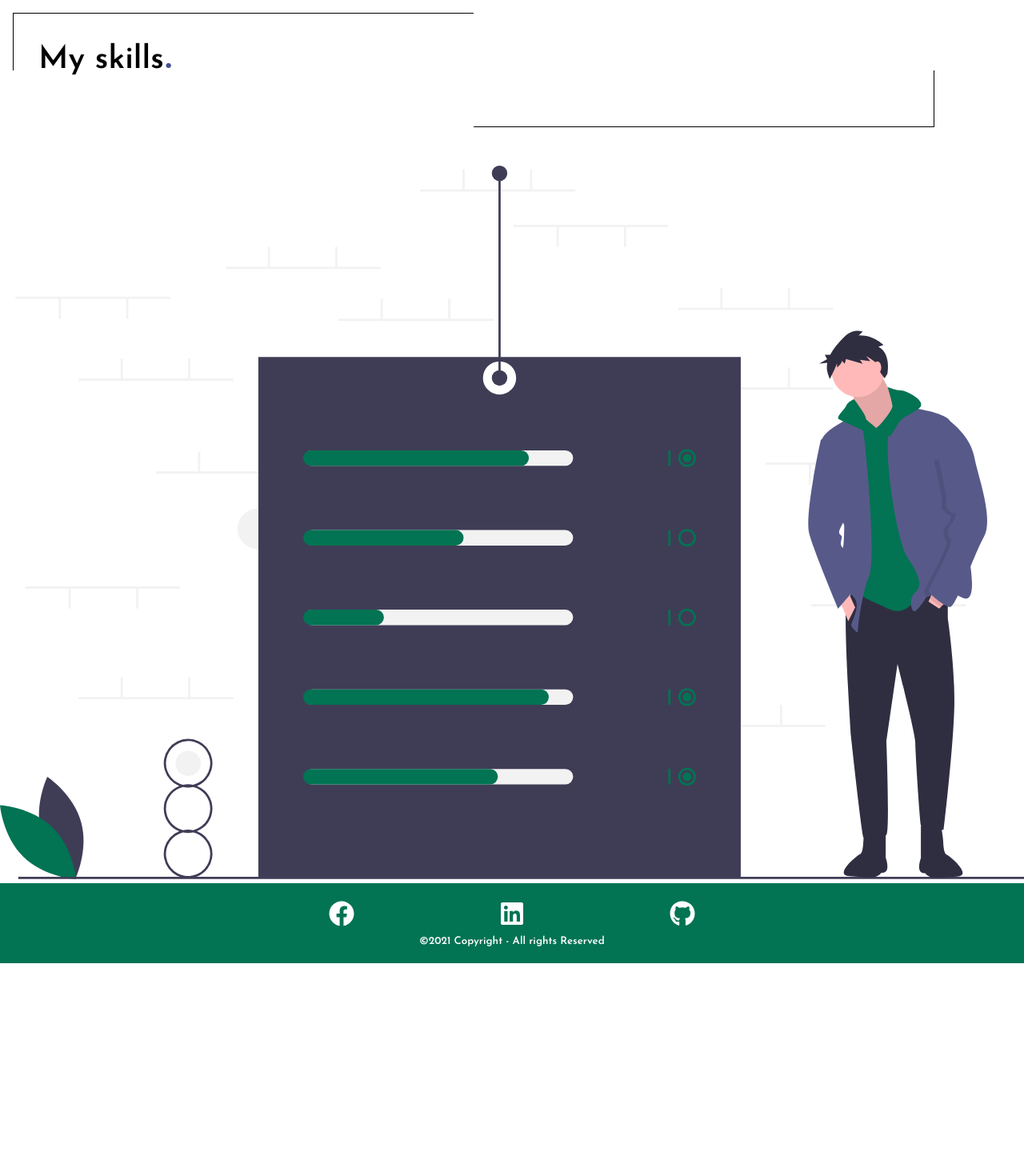
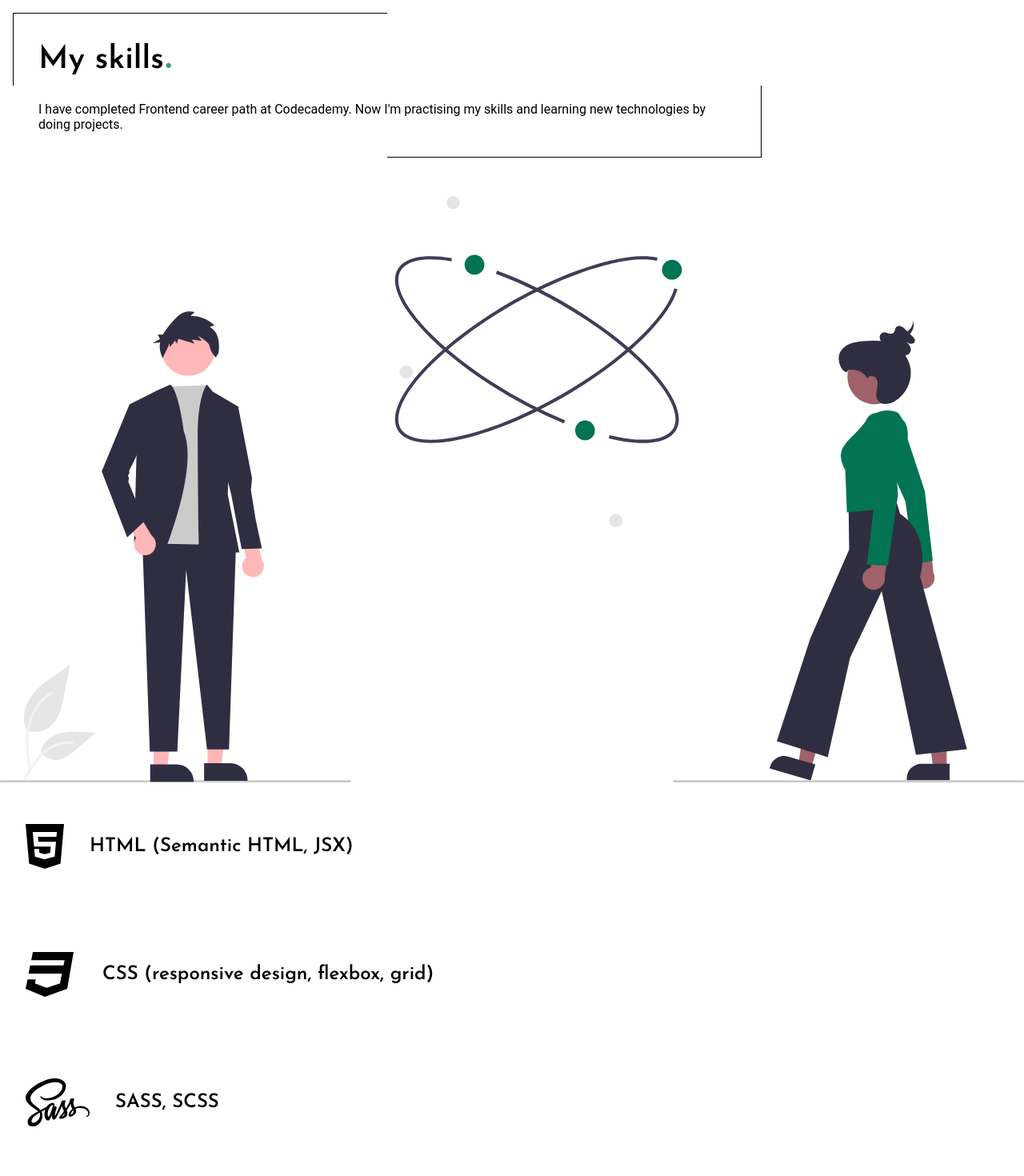
Before and after one commit to maciekw129/Portfolio-website_OLD, a React (Create React App) app: page /my-skills in a window 1280 px wide. Shown: the part 160-1630 px from the top of the page at 80% size. Before the commit the page ends 1364 px from the top, so only its background shows below. Built offline with nearby package versions, Linux system fonts and the light colour scheme.

Commit message:
updated skills page, fixed hero animations

```diff
--- a/src/Components/Hero/Hero.tsx
+++ b/src/Components/Hero/Hero.tsx
@@ -9,16 +9,15 @@ interface Props {
     title: string,
     text: string,
     character: string,
-    heroPhoto: any,
 };
 
-const Hero: React.FC<Props> = ({title, text, heroPhoto, character} : Props) => {
+const Hero: React.FC<Props> = ({title, text, character} : Props) => {
 
     const [colorRadius, setColorRadius] = useState(163);
 
     useEffect(() => {
         const timeout = setTimeout(() => {
-            setColorRadius(colorRadius + 90);
+            colorRadius >= 360 ? setColorRadius(colorRadius - 360) : setColorRadius(colorRadius + 90);
         }, 1000)
         return () => {
             clearTimeout(timeout)
@@ -31,7 +30,6 @@ const Hero: React.FC<Props> = ({title, text, heroPhoto, character} : Props) => {
                 <Title colorRadius={colorRadius}>{title}<span>{character}</span></Title>
                 <p>{text}</p>
             </TextDecoration>
-            <img src={heroPhoto} alt="Me"/>
         </HeroContainer>
     )
 };
--- a/src/Components/Skill/styles.tsx
+++ b/src/Components/Skill/styles.tsx
@@ -3,6 +3,7 @@ import styled from 'styled-components/macro';
 export const SkillContainer = styled.div`
     display: flex;
     padding: 2rem;
+    margin: 1rem 0;
     align-items: center;
     justify-content: center;
 `;
--- a/src/Components/TextDecoration/TextDecoration.tsx
+++ b/src/Components/TextDecoration/TextDecoration.tsx
@@ -16,21 +16,18 @@ export const TextDecoration = styled.div`
         position: absolute;
         top: 0;
         left: 0;
-        width: 50%;
-        height: 50%;
-        animation: slideIn 3s ease-in-out 1s;
+        animation: slideIn 3s ease-in-out 1s forwards;
     }
 
     &::after {
         content: '';
+        animation: slideIn 3s ease-in-out 1s;
         border-bottom: 1px solid black;
         border-right: 1px solid black;
         position: absolute;
+        animation: slideIn 3s ease-in-out 1s forwards;
         bottom: 0;
         right: 0;
-        width: 50%;
-        height: 50%;
-        animation: slideIn 3s ease-in-out 1s;
     }
 
     @keyframes slideIn {
--- a/src/Pages/MainPage/MainPage.tsx
+++ b/src/Pages/MainPage/MainPage.tsx
@@ -28,9 +28,9 @@ const MainPage: React.FC = () => {
             <Hero
                 title={text.mainPageTitle}
                 text={text.mainPageText}
-                heroPhoto={mainPageHeroImage}
                 character="!"
             />
+            <img src={mainPageHeroImage} />
             <AboutMeContainer isNavVisible={isNavVisible}>
                 <Title>About Me<span>.</span></Title>
                 <Text>I'm 21 years old student of gastronomy and hospitality from Warsaw (Poland). Because of the gastronomy lockdown due to the covid-19 pandemic, I decided to change my carrier path and try myself in coding.</Text>
--- a/src/Pages/MainPage/styles.tsx
+++ b/src/Pages/MainPage/styles.tsx
@@ -4,6 +4,8 @@ export const MainPageContainer = styled.section<{ isNavVisible: boolean }>`
     max-height: ${({ isNavVisible }) => isNavVisible ? '0px' : '910px'};
     transition: ${({ isNavVisible }) => isNavVisible ? 'max-height 0.75s ease-in-out' : 'max-height 0.75s ease-in-out 0.9s'};
     overflow: hidden;
+    display: flex;
+    flex-direction: column;
 `;
 
 export const AboutMeContainer = styled.article<{ isNavVisible: boolean }>`
--- a/src/Pages/MySkillsPage/MySkillsPage.tsx
+++ b/src/Pages/MySkillsPage/MySkillsPage.tsx
@@ -9,7 +9,8 @@ import {
     faCss3,
     faJs,
     faReact,
-    faGit,
+    faGithub,
+    faSass,
 } from '@fortawesome/free-brands-svg-icons';
 import {
     MySkillsPageContainer,
@@ -33,14 +34,15 @@ const MySkillsPage: React.FC = () => {
             <Hero
                 title={text.mySkillsPageTitle}
                 text={text.mySkillsPageText}
-                heroPhoto={mySkillsHeroImage}
                 character="."
             />
-            <Skill icon={faHtml5} title="HTML" />
-            <Skill icon={faCss3} title="CSS" />
-            <Skill icon={faJs} title="JavaScript" />
-            <Skill icon={faReact} title="React" />
-            <Skill icon={faGit} title="Git" />
+            <img src={mySkillsHeroImage} />
+            <Skill icon={faHtml5} title="HTML (Semantic HTML, JSX)" />
+            <Skill icon={faCss3} title="CSS (responsive design, flexbox, grid)" />
+            <Skill icon={faSass} title="SASS, SCSS" />
+            <Skill icon={faJs} title="JavaScript (ES6, TypeScript)" />
+            <Skill icon={faReact} title="React (react hooks, react router, redux, styled components)" />
+            <Skill icon={faGithub} title="Git" />
         </MySkillsPageContainer>
     )
 }
--- a/src/Pages/MySkillsPage/styles.tsx
+++ b/src/Pages/MySkillsPage/styles.tsx
@@ -1,9 +1,12 @@
 import styled from 'styled-components/macro';
 
 export const MySkillsPageContainer = styled.section<{ isNavVisible: boolean }>`
-    max-height: ${({ isNavVisible }) => isNavVisible ? '0px' : '1200px'};
+    max-height: ${({ isNavVisible }) => isNavVisible ? '0px' : '1700px'};
     transition: ${({ isNavVisible }) => isNavVisible ? 'max-height 0.75s ease-in-out' : 'max-height 0.75s ease-in-out 0.9s'};
     overflow: hidden;
+    display: flex;
+    flex-direction: column;
+    align-items: flex-start;
 `;
 
 export const Title = styled.h1`
--- a/src/Utilities/languages.tsx
+++ b/src/Utilities/languages.tsx
@@ -13,6 +13,7 @@ export const mainPageLanguages = {
 export const mySkillsPageLanguages = {
     english: {
         mySkillsPageTitle: 'My skills',
+        mySkillsPageText: `I have completed Frontend career path at Codecademy. Now I'm practising my skills and learning new technologies by doing projects.`
     },
     polish: {
         mySkillsPageTitle: 'Moje umiejętności',
--- a/src/globalStyles.tsx
+++ b/src/globalStyles.tsx
@@ -28,6 +28,10 @@ const GlobalStyles = createGlobalStyle`
     ul {
         list-style-type: none;
     }
+
+    img {
+        width: 100%;
+    }
 `;
 
 export default GlobalStyles;
```
Also changed, not shown: src/Images/M.svg (added), src/Images/mySkillsHeroImage.svg.
